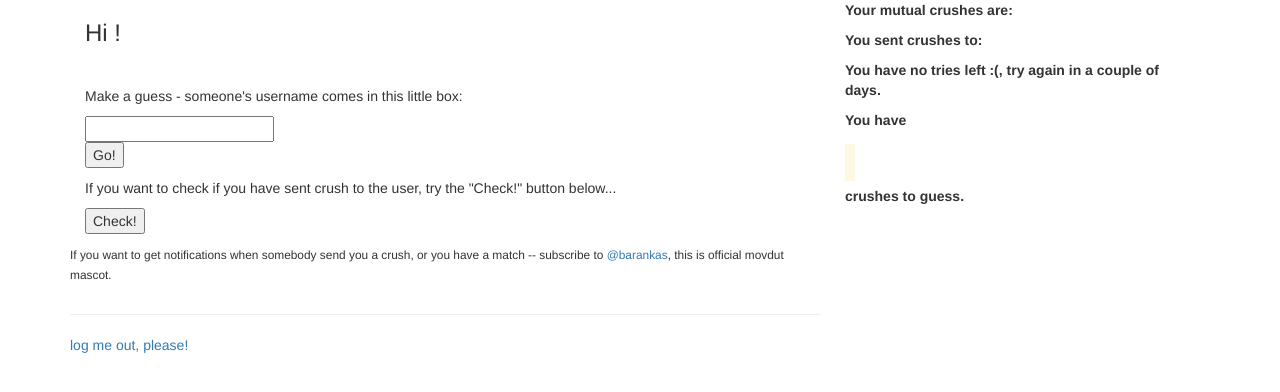
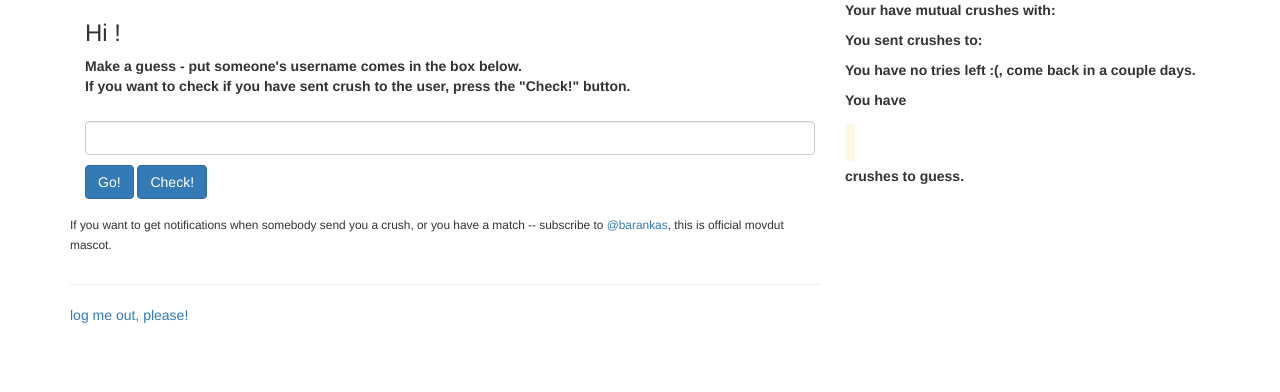
Before and after one commit to vadika/movdut, a Flask app: template templates/main.html in a window 1280 px wide. Shown: the top 392 px of the page. Run offline with Flask 2, Linux system fonts and the light colour scheme; the template is opened without the code that fills it, so the values that code supplies are empty; parts of the project's set-up code (start-up, migrations or seed data) failed here and were passed over; some libraries are stand-ins or nearby versions.

Commit message:
bootstrap refactor commit #5 - main form and yazik

```diff
--- a/main.py
+++ b/main.py
@@ -260,7 +260,7 @@ def makeguess():
                 elif crush_ismutal(login, crush):
                     guessorfail = "You already have a mutual crush with @" + crush + " , why are you checking? :)"
                 else:
-                    guessorfail = "We don't see any crushes to @" + crush + " ,  so do make a try!"
+                    guessorfail = "You haven't sent any crushes to @" + crush + " ,  so do make a try!"
 
             elif mokum_check(crush):
                 if crush_tries(login) > 0:
@@ -268,21 +268,21 @@ def makeguess():
                         crush_deltry(login, crush)
                         crush_addmutual(login, crush)
                         crush_addmutual(crush,login)
-                        mokum_message(crush, "Your crush on @" + login + " is mutal!")
-                        mokum_message(login, "You have a crush with @" + crush + ". Well, good luck!")
+                        mokum_message(crush, "Your crush with @" + login + " is mutual!")
+                        mokum_message(login, "You have a crush with @" + crush + ". Have a good time!")
                         guessorfail = "Yooohoo! You've guessed! It's " + crush + "!"
                     else:
                         if crush_add(login, crush):
                             crush_addtry(login, crush)
-                            guessorfail = "Not this time, but we'll let " + crush + " know about your passion."
-                            mokum_message(crush, "Someone has a crush for you, check at https://movdut.0xd8.org/ :)")
+                            guessorfail = "Not for now, but we'll let " + crush + " know that someone has a crush on them."
+                            mokum_message(crush, "Someone has a crush on you, check at https://movdut.0xd8.org/ :)")
                             crush_tries(login, 1)
                             crush_tries(crush, -1)
                         else:
-                            guessorfail = "You have already crushed this user!"
+                            guessorfail = "You already have a crush on this user!"
                             crush_addtry(login, crush)
             else:
-                guessorfail = crush + " doesn't exist or deleted on Mokum, so may be another try?"
+                guessorfail = crush + " doesn't exist on Mokum (may be  deleted&) , try someone else!"
 
 
         tries=crush_tries(login)
--- a/templates/main.html
+++ b/templates/main.html
@@ -1,5 +1,7 @@
 {% extends "bootstrap/base.html" %}
-
+{% import "bootstrap/wtf.html" as wtf %}
+{% import "bootstrap/fixes.html" as fixes %}
+{% import "bootstrap/utils.html" as util %}
 
 
 {% block navbar %}
@@ -10,47 +12,32 @@
 
 {% block content %}
 
-    {% with messages = get_flashed_messages(with_categories=true) %}
-        {% if messages %}
-            <div class="alert alert-{{ messages.0.0 }}" role="alert">
-                {% for category, message in messages %}
-                    {{ message }} </br>
-                {% endfor %}
-            </div>
-        {% endif %}
-    {% endwith %}
+    {{ util.flashed_messages(dismissible=True) }}
 
 
     <div class="container">
         <div class="col-md-8">
             <h3>Hi {{ login }}! </h3>
 
-            <p>
-                {{ guess }}
-                <br>
-            </p>
-
-
-
-
 
             <form action="/guessortry" method="post">
-                <p>Make a guess - someone's username comes in this little box:</p>
-                <input type="text" name="crush"></input>
+                <div class="form-group">
+                    <label for="inputbox">
+                        <p>Make a guess - put someone's username comes in the box below.<br>
+                            If you want to check if you have sent crush to the user, press the "Check!" button.
+                        </p>
+                    </label>
                     <p>
-                    <input type="submit" name="submit" value="Go!"></input>
-                <p>
-
-
-                    If you want to check if you have sent crush to the user, try the "Check!" button below...
-                <p>
-                    <input type="submit" name="submit" value="Check!"></input>
-                <p>
+                    <p><input type="text" name="crush" class="form-control" id="inputbox"></p>
+                    <p><button type="submit" name="submit" value="Go!" class="btn btn-primary ">Go!</button>
+                    <button type="submit" name="submit" value="Check!" class="btn btn-primary ">Check!</button>
+                    </p>
+                </div>
             </form>
         </div>
         <div class="col-md-4">
             <p>
-                <strong>Your mutual crushes are:</strong>
+                <strong>Your have mutual crushes with:</strong>
             <ul class="list-unstyled">
                 {% for mutualnames in mutual %}
                     <li>{{ mutualnames }}</li>
@@ -61,30 +48,43 @@
             <p>
                 <strong>You sent crushes to:</strong>
             <ul class="list-unstyled">
-                {%  for sentnames in sent %}
+                {% for sentnames in sent %}
                     <li>{{ sentnames }}</li>
                 {% endfor %}
             </ul>
             </p>
-
+        </div>
+        <div class="row">
+            <div class="col-md-4">
                 <p>
                     {% if tries >0 %}
-                    <strong>You have <h3><mark>{{ tries }}</mark></h3> tries.</strong>
+                        <strong>You have
+                            <h3>
+                                <mark>{{ tries }}</mark>
+                            </h3>
+                            tries.</strong>
                     {% else %}
-                    <strong>You have no tries left :(, try again in a couple of days.</strong>
+                        <strong>You have no tries left :(, come back in a couple  days.</strong>
                     {% endif %}
                 </p>
-
+            </div>
+            <div class="col-md-4">
                 <p>
-                <strong>You have <h3><mark>{{ num }}</mark></h3> crushes to guess.</strong>
+                    <strong>You have
+                        <h3>
+                            <mark>{{ num }}</mark>
+                        </h3>
+                        crushes to guess.</strong>
                 </p>
-
+            </div>
         </div>
         <div class="row">
             <div class="col-md-8">
                 <p>
                     <small>If you want to get notifications when somebody send you a crush, or you have a match --
-                        subscribe to <a href="https://mokum.place/barankas">@barankas</a>, this is official movdut masсot.</small>
+                        subscribe to <a href="https://mokum.place/barankas">@barankas</a>, this is official movdut
+                        masсot.
+                    </small>
                 </p>
             </div>
         </div>
@@ -96,3 +96,8 @@
         </div>
     </div>
 {% endblock %}
+
+{% block head %}
+    {{ super() }}
+    {{ fixes.ie8() }}
+{% endblock %}
```
Also changed, not shown: templates/login.html (+12 -14 lines). Lines whose indentation alone changed are shown as unchanged.
